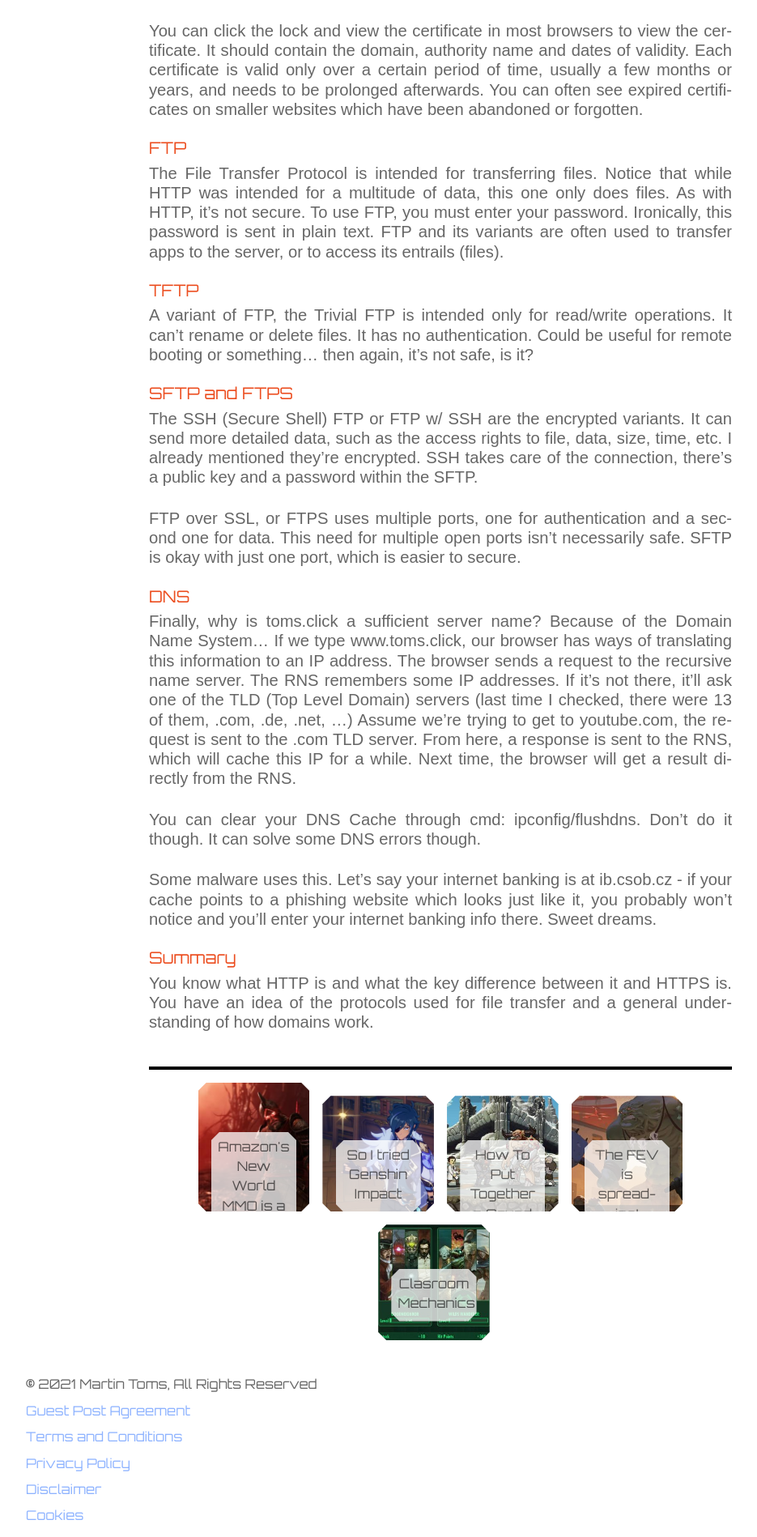
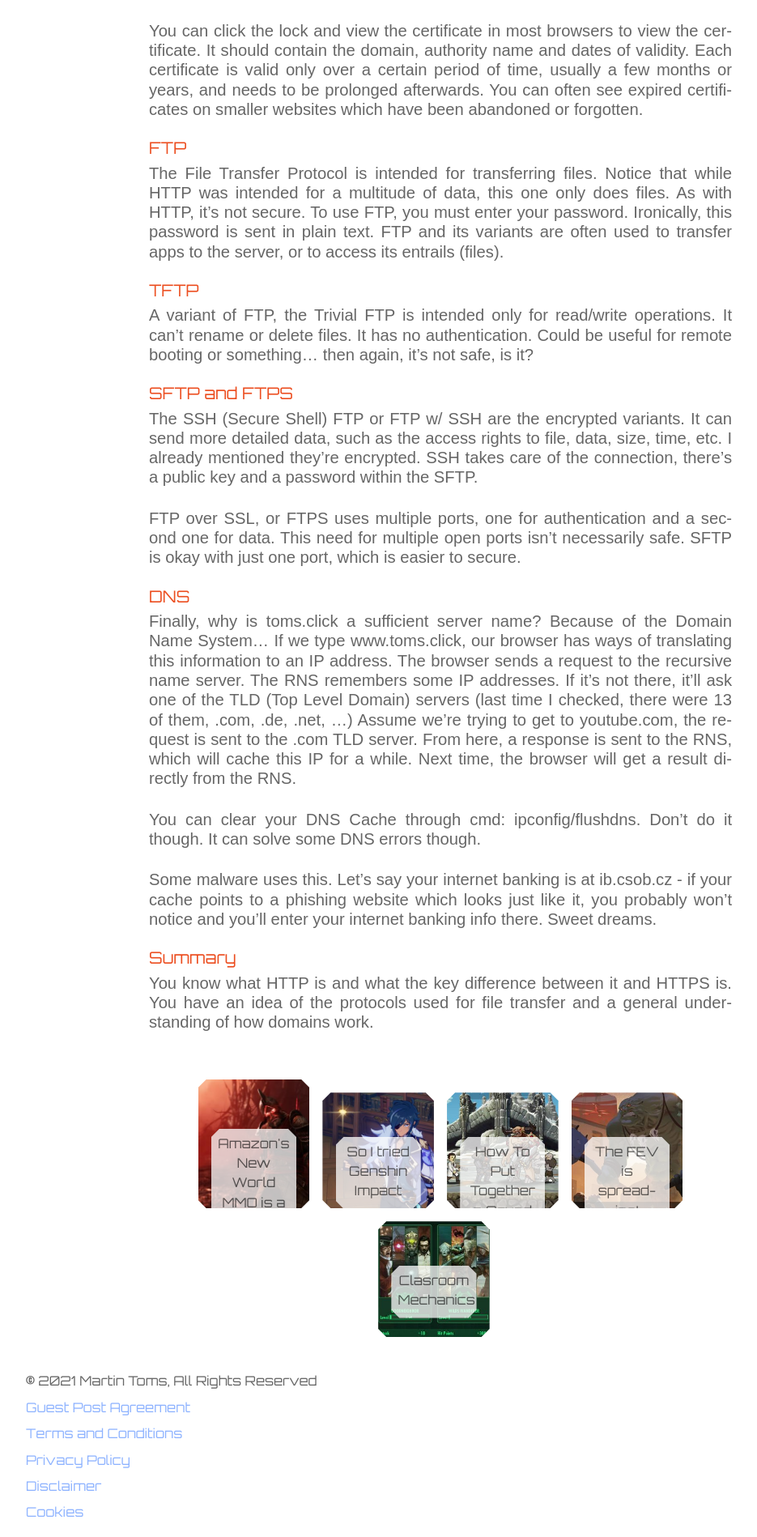
Before and after one commit to morgosus/morgosus.github.io, a Jekyll site: the page built from _posts/programming/2020-10-07-data-transfer-over-the-internet.md, in a window 1280 px wide. Shown: the part 2295-4193 px from the top of the page at 81% size, without its empty margins (96-1031 px from the left). Built offline with Jekyll 4.4.1, drawn with Linux system fonts in a browser that asks for light colours; nearby versions of some CDN libraries.

Commit message:
Remove sidebar border

```diff
--- a/_sass/component/main/post.sass
+++ b/_sass/component/main/post.sass
@@ -9,7 +9,6 @@
   .sidebar
     max-width: 720px
     border-left: none
-    border-top: $s/4 solid black
     min-width: initial
     flex-direction: row
     flex-wrap: wrap
```
